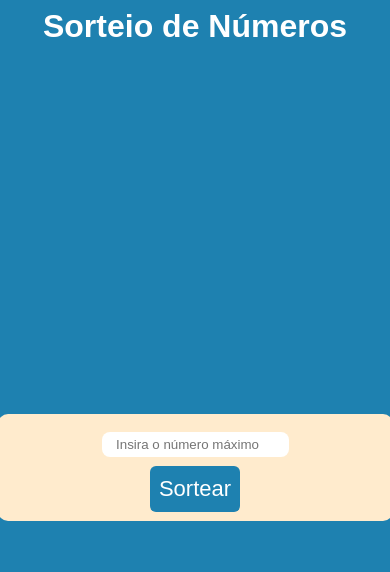
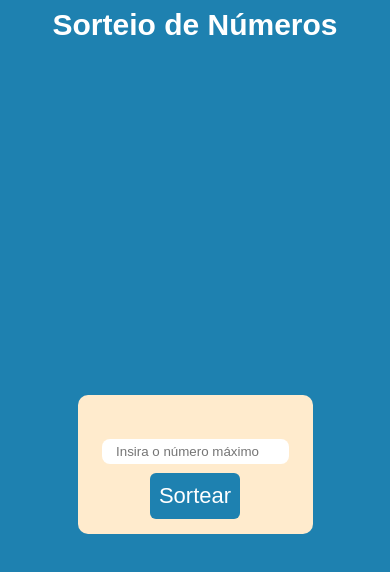
Before and after one commit to devpedrosena/sorteio, a plain HTML site: page main.html in a window 390 px wide. Drawn offline with Linux system fonts and the light colour scheme.

Commit message:
Update style.css

```diff
--- a/estilocss/style.css
+++ b/estilocss/style.css
@@ -60,3 +60,22 @@ body {
     border-radius: 8px;
     border: none;
 }
+
+@media only screen and (max-width: 600px){
+
+
+body > h1 {
+    font-size: 30px;
+}
+
+.conteudo{
+    max-width: 55vh;
+    padding: 15px;
+}
+
+.conteudo > p {
+    font-size: 14px;
+    padding: 10px;
+}
+
+}
```
